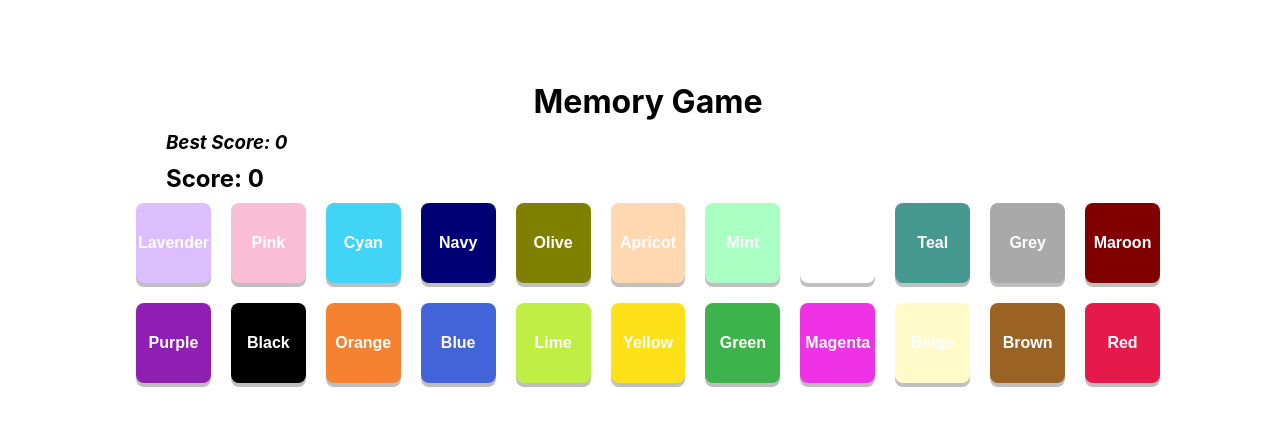
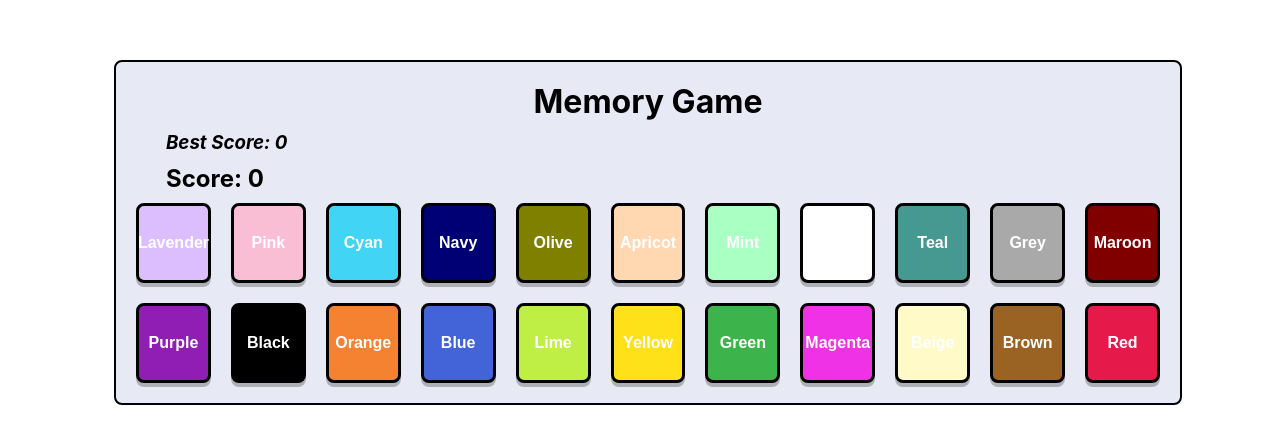
Before and after one commit to Rider-7/odin-memory-game, a React (Vite) app: page / in a window 1280 px wide. Shown: the part 176-620 px from the top of the page. Built offline with nearby package versions, Linux system fonts and the light colour scheme.

Commit message:
update CSS

```diff
--- a/src/components/Card.css
+++ b/src/components/Card.css
@@ -3,7 +3,7 @@
   background-color: #5F5F5F;
   box-shadow: 0px 4px 0px 0px rgba(0, 0, 0, 0.25);
   border-radius: 8px;
-  border: none;
+  border: 3px #000000 solid;
 
   color: #FFFFFF;
   font-size: 16px;
@@ -19,15 +19,13 @@
 }
 
 .card:hover:enabled {
-  background-color: #6780ff;
+  border-color: #c9c6c6;
   color: #ffffff;
 
-  transition: 300ms;
+  transition: 100ms;
 }
 
 .card:active:enabled {
-  border-color: #2E3D8F;
-  background-color: #2E3D8F;
   transition: 30ms;
 
   transform:translate(0px, 4px);
--- a/src/components/Game.css
+++ b/src/components/Game.css
@@ -1,6 +1,10 @@
 .game {
   width: 80%;
   padding: 20px;
+
+  background-color: #adb6da4a;
+  border-radius: 8px;
+  border: 2px solid black;
 }
 
 .title {
--- a/src/index.css
+++ b/src/index.css
@@ -9,6 +9,4 @@
   display: flex;
   justify-content: center;
   align-items: center;
-
-
 }
```
